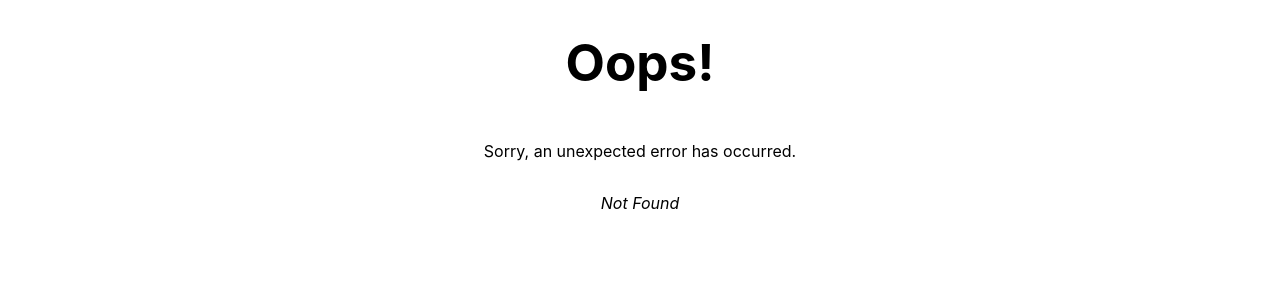
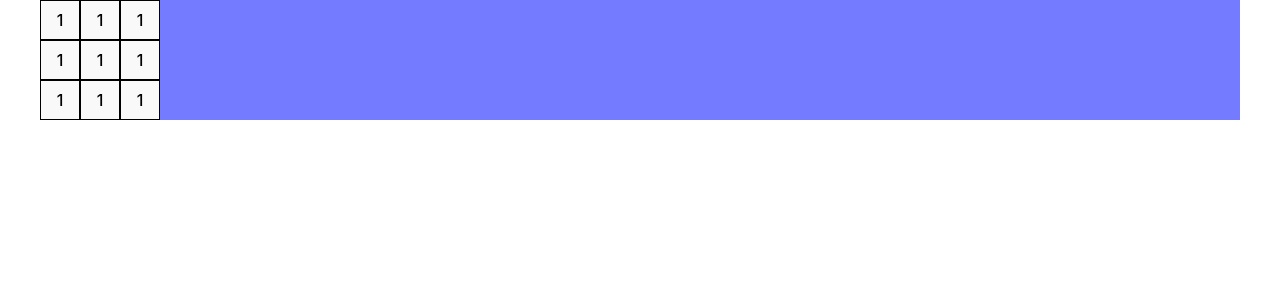
Before and after one commit to WonTaeJang/react-webview, a React (Vite) app: page /game/tic-tac-toe in a window 1280 px wide. Before the commit this address had no page. Shown: the top 300 px of the page. Built offline with nearby package versions, Linux system fonts and the light colour scheme.

Commit message:
feat: tic-tac-toe 게임 튜토리얼 1일차

```diff
--- /dev/null
+++ b/src/assets/css/tic-tac-toe.css
@@ -0,0 +1,9 @@
+.square {
+  width: 40px;
+  height: 40px;
+  margin: 0 !important;
+  padding: 0 !important;
+  border: 1px solid black;
+  text-align: center;
+  border-radius: 0;
+}
--- /dev/null
+++ b/src/pages/tic-tac-toe.jsx
@@ -0,0 +1,27 @@
+import '../assets/css/tic-tac-toe.css'
+
+function Square({ value }) {
+  return <button className='square'>{value}</button>
+}
+
+export default function Board() {
+  return (
+    <>
+      <div className="board-row">
+        <Square value="1" />
+        <Square value="1"/>
+        <Square value="1"/>
+      </div>
+      <div className="board-row">
+        <Square value="1"/>
+        <Square value="1"/>
+        <Square value="1"/>
+      </div>
+      <div className="board-row">
+        <Square value="1"/>
+        <Square value="1"/>
+        <Square value="1"/>
+      </div>
+    </>
+  )
+}
--- a/src/routes/routes.jsx
+++ b/src/routes/routes.jsx
@@ -1,5 +1,6 @@
 import { createBrowserRouter } from "react-router-dom"
 import HowToUse from '../pages/how-to-use.jsx'
+import TicTacToe from '../pages/tic-tac-toe.jsx'
 import Layout from '../layout/layout.jsx'
 import ErrorPage from '../pages/error-page.jsx'
 
@@ -13,6 +14,10 @@
         {
           path: 'help/how-to-use',
           element: <HowToUse />
+        },
+        {
+          path: 'game/tic-tac-toe',
+          element: <TicTacToe />
         }
       ]
     }
```
